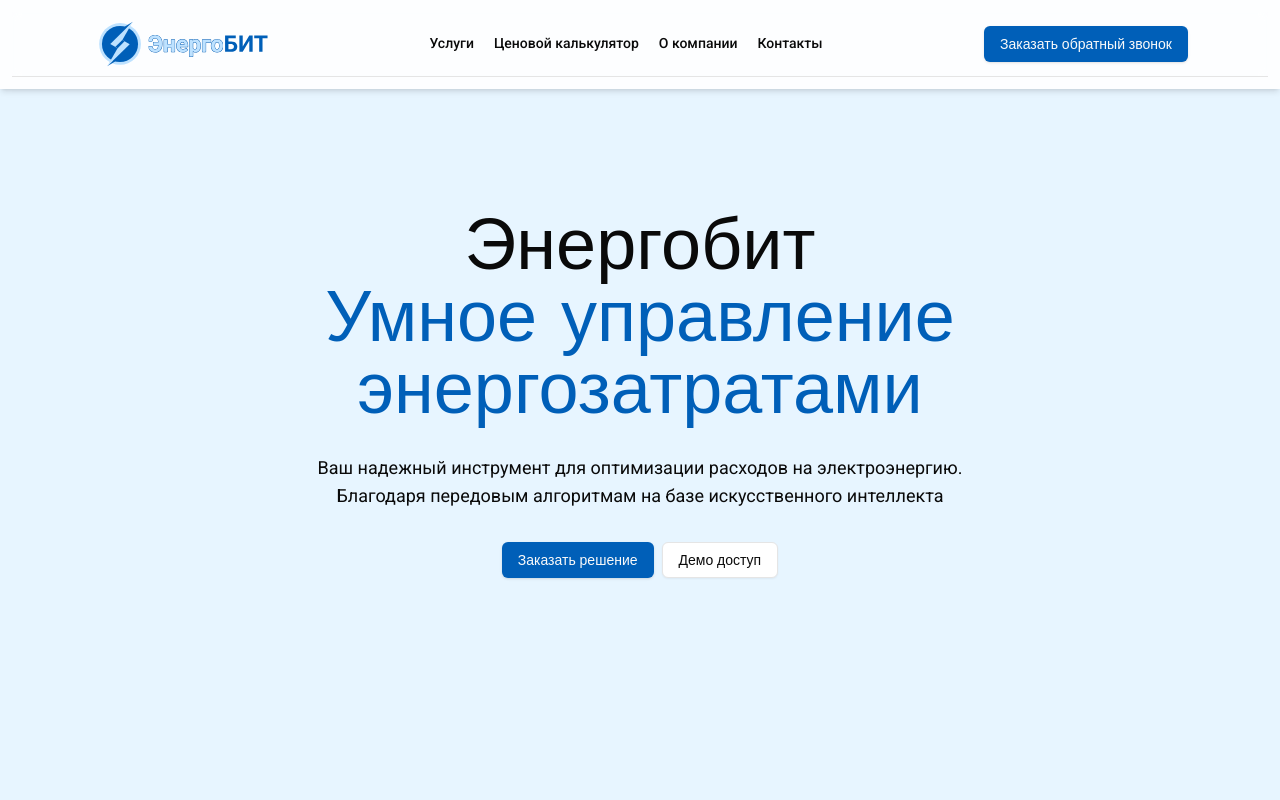
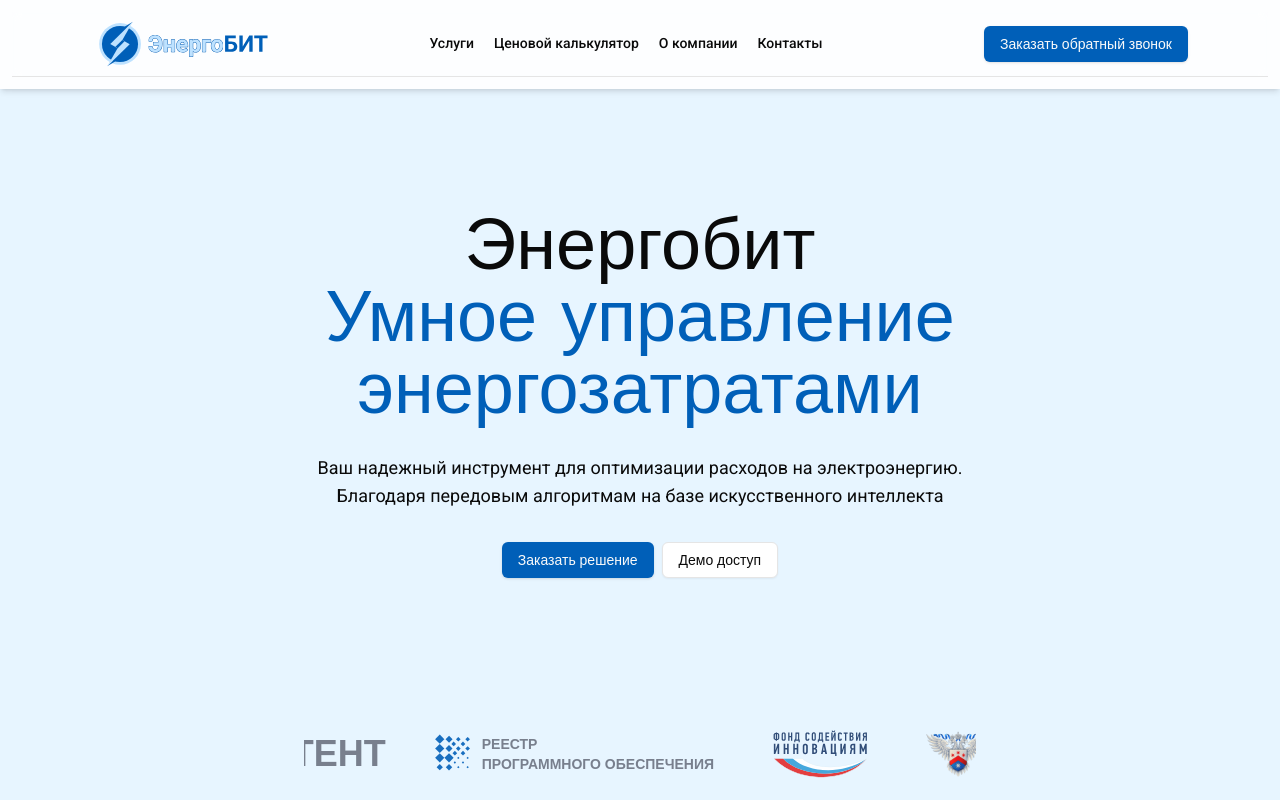
Before and after one commit to Markito97/test-vercel, a Next.js app: page / in a window 1280 px wide. Shown: the top 800 px of the page. Built offline with nearby package versions, Linux system fonts and the light colour scheme.

Commit message:
--wip update padding main page

```diff
--- a/app/page.tsx
+++ b/app/page.tsx
@@ -24,7 +24,7 @@ export default function Home() {
     <div>
       <main className="relative min-h-screen">
         <section
-          className="relative -mt-[65px] pb-14 md:pb-24"
+          className="relative -mt-[65px]"
         >
           <div className="sm:py-18 container relative mx-auto px-6 py-16 md:py-24 lg:px-16 lg:py-24 xl:px-20 pt-8 pb-10 md:pt-16 overflow-hidden">
             <div className="relative">
```
